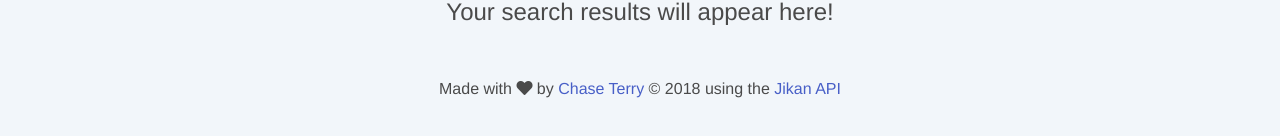
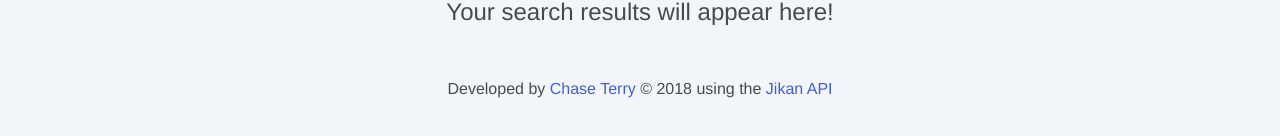
Before and after one commit to cdterry87/Animieru, a Vue app: page / in a window 1280 px wide. Shown: the part 512-648 px from the top of the page. Built offline with nearby package versions, Linux system fonts and the light colour scheme.

Commit message:
Adjusted the viewport settings and footer.

```diff
--- a/public/index.html
+++ b/public/index.html
@@ -4,7 +4,7 @@
 <head>
     <meta charset="utf-8">
     <meta http-equiv="X-UA-Compatible" content="IE=edge">
-    <meta name="viewport" content="width=device-width,initial-scale=1.0">
+    <meta name="viewport" content="width=device-width, user-scalable=no, initial-scale=1.0, minimum-scale=1.0, maximum-scale=1.0; height=device-height">
     <link rel="icon" href="<%= BASE_URL %>favicon.png">
     <title>Animieru - Search for your favorite Anime, Manga, Characters, or Voice Actors!</title>
 </head>
--- a/src/App.vue
+++ b/src/App.vue
@@ -3,7 +3,7 @@
         <router-view></router-view>
 
         <footer class="has-text-centered">
-            Made with <span class="fa fa-heart"></span> by <a href="http://chaseterry.com">Chase Terry</a> &copy; 2018 using the <a href="https://jikan.moe" target="_blank">Jikan API</a>
+            Developed by <a href="http://chaseterry.com">Chase Terry</a> &copy; 2018 using the <a href="https://jikan.moe" target="_blank">Jikan API</a>
         </footer>
     </div>
 </template>
```
